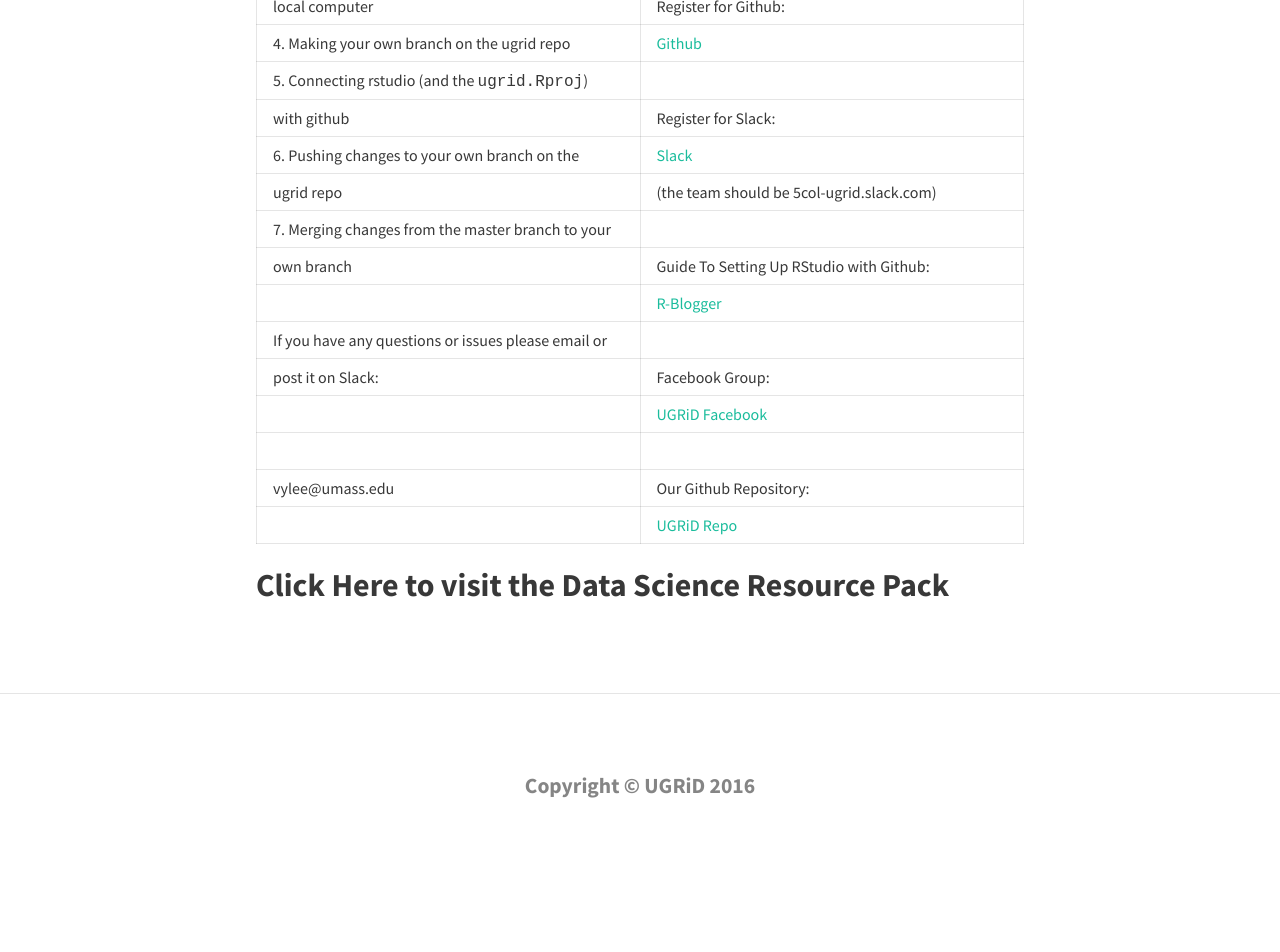
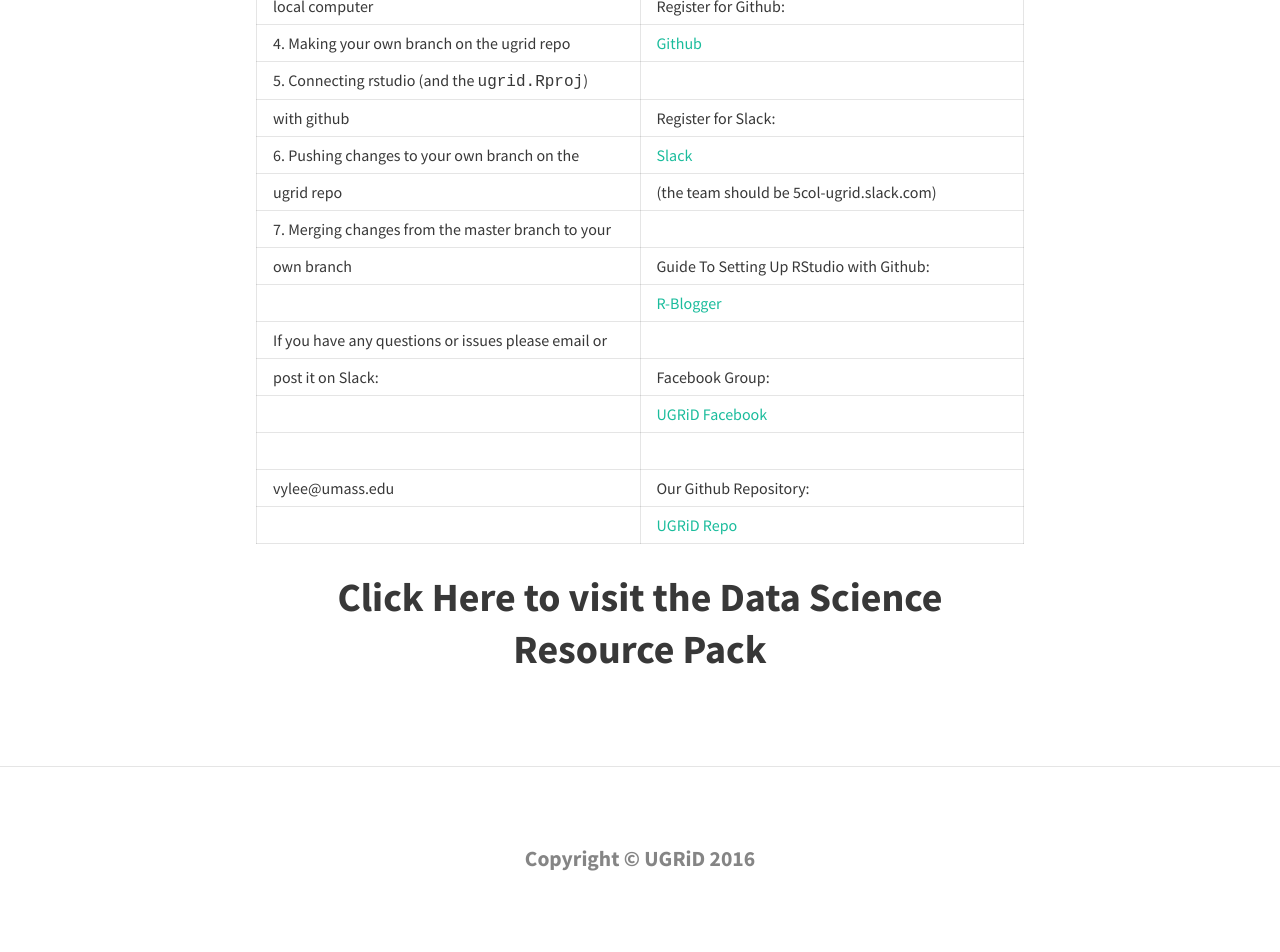
Before and after one commit to sketchplatform/ugriders.github.io, a Jekyll site: the page built from resource.md, in a window 1280 px wide. Shown: the part 754-1706 px from the top of the page. Built offline with Jekyll 4.4.1, drawn with Linux system fonts in a browser that asks for light colours; nearby versions of some CDN libraries; before the commit the page ends 1633 px from its top, so only the background shows below that.

```diff
--- a/resource.md
+++ b/resource.md
@@ -31,4 +31,4 @@ vylee@umass.edu                                             | Our Github Reposit
                                                             | [UGRiD Repo](https://github.com/tommyjee/ugrid)
 
 
-<h2><a href="https://docs.google.com/document/d/1ybqfYYISGWTvPbdcLfyf95g8Sx3HmcP7qFnsJLpAnOw/edit">Click Here to visit the Data Science Resource Pack</a></h2>
+<center><h1><a href="https://docs.google.com/document/d/1ybqfYYISGWTvPbdcLfyf95g8Sx3HmcP7qFnsJLpAnOw/edit">Click Here to visit the Data Science Resource Pack</a></h1></center>
```
